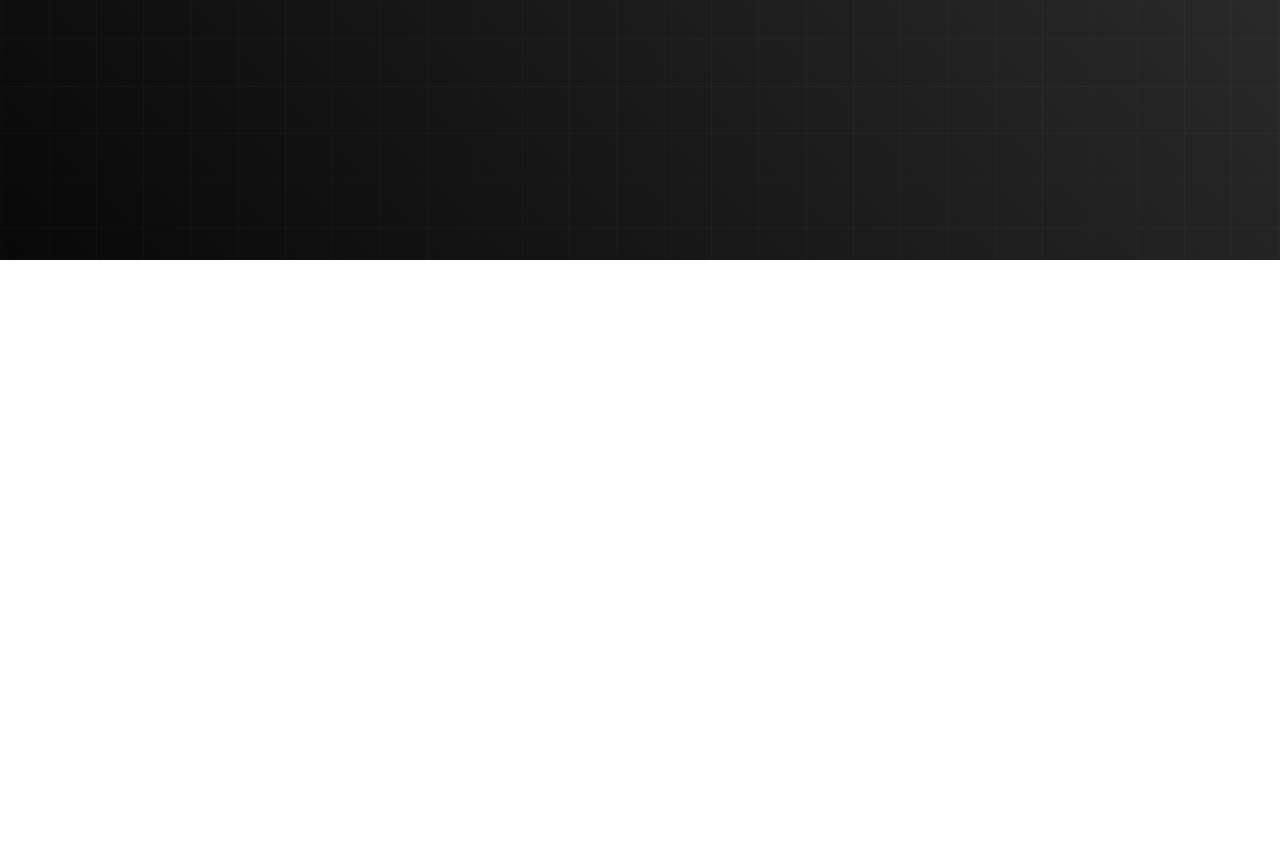
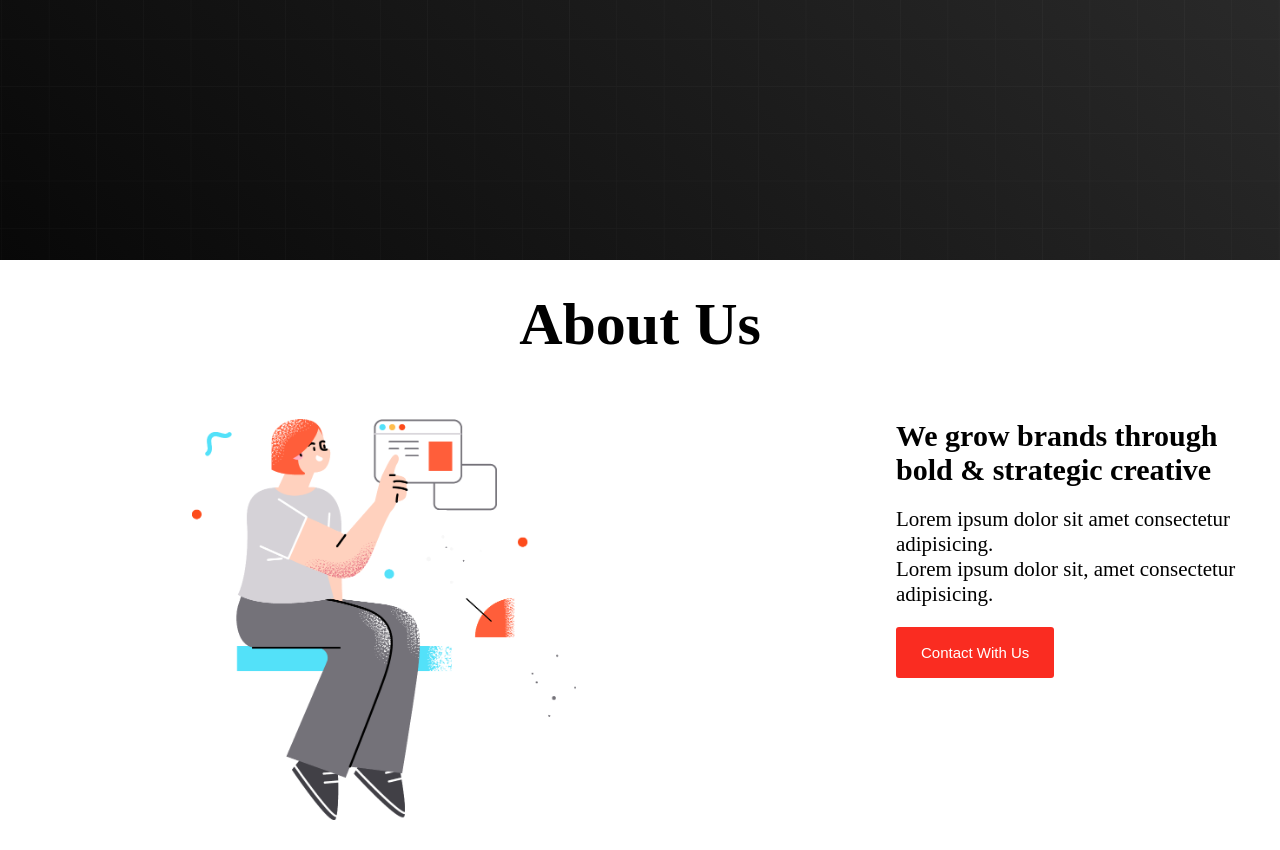
Before and after one commit to emiya-77/Digital-Product, a plain HTML site: page index.html in a window 1280 px wide. Shown: the part 608-1458 px from the top of the page. Before the commit the page ends 868 px from the top, so only its background shows below. Drawn offline with Linux system fonts and the light colour scheme.

Commit message:
added the about section

```diff
--- a/index.html
+++ b/index.html
@@ -40,7 +40,18 @@
         </section>
         <!-- about us section-->
         <section>
-
+            <h1 class="title about-title">About Us</h1>
+            <div class="about-container">
+                <div class="about-img">
+                    <img class="about-photo" src="./images/section.png" alt="">
+                </div>
+                <div class="about-content">
+                    <h2>We grow brands through<br>bold & strategic creative</h2>
+                    <p>Lorem ipsum dolor sit amet consectetur adipisicing.</p>
+                    <p>Lorem ipsum dolor sit, amet consectetur adipisicing.</p>
+                    <button class="btn">Contact With Us</button>
+                </div>
+            </div>
         </section>
     </main>
     <footer>
--- a/style.css
+++ b/style.css
@@ -64,3 +64,46 @@
     border: none;
     cursor: pointer;
 }
+
+
+
+/* About Us Section */
+.about-title{
+    text-align: center;
+    margin: 30px 0px;
+    font-size: 60px;
+}
+.about-container{
+    display: flex;
+    margin-top: 60px;
+    margin-bottom: 30px;
+}
+.about-img{
+    display: flex;
+    align-items: center;
+    justify-content: center;
+}
+.about-photo{
+    width: 50%;
+}
+.about-content{
+    display: flex;
+    flex-direction: column;
+    align-items: flex-start;
+    justify-content: flex-start;
+    padding-left: 10%;
+}
+.about-content h2{
+    font-size: 30px;
+    margin-bottom: 20px;
+}
+.about-content p{
+    font-size: 21px;
+}
+.about-content .btn{
+    margin-top: 20px;
+    padding: 17px 25px;
+    font-size: 15px;
+    border-radius: 3px;
+    background-color: rgb(250, 44, 33);
+}
```
